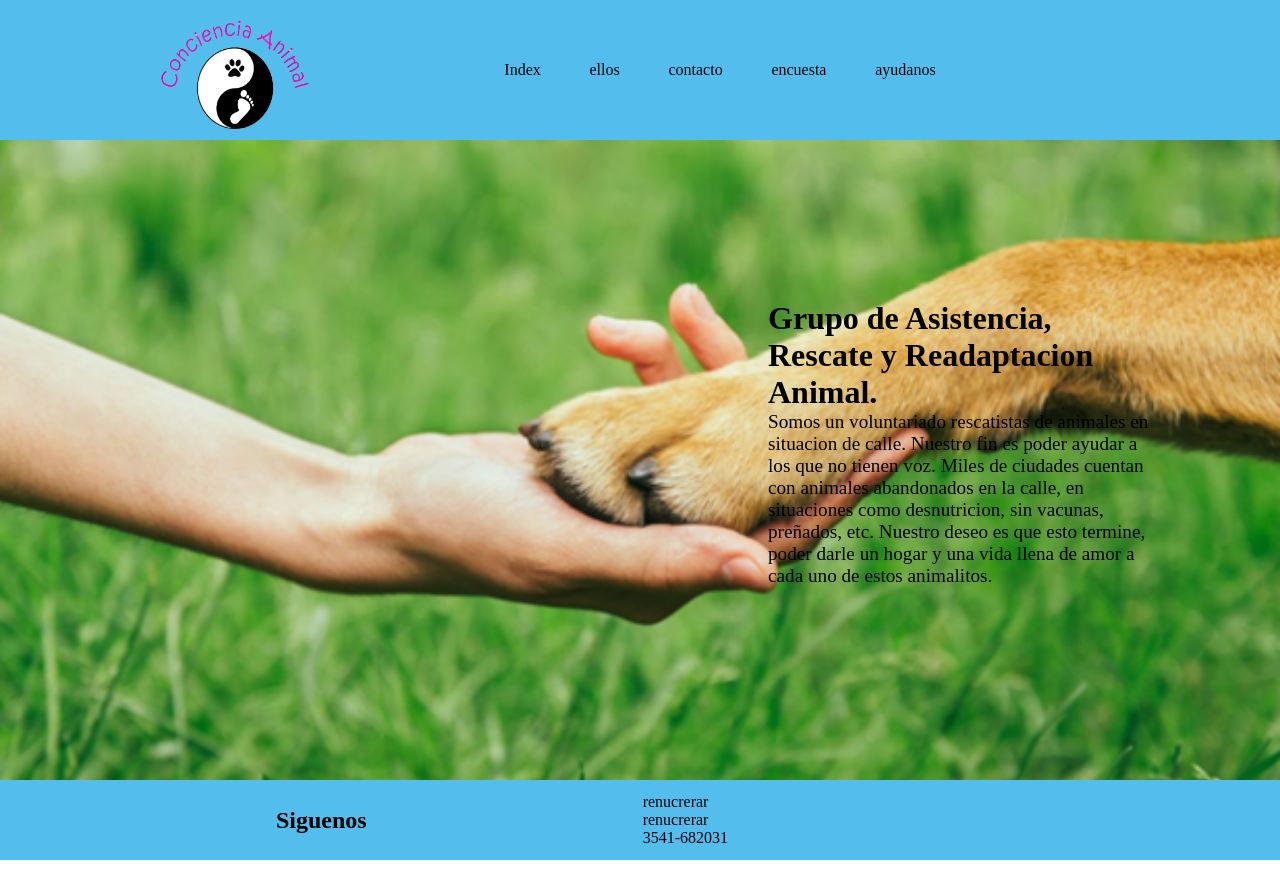
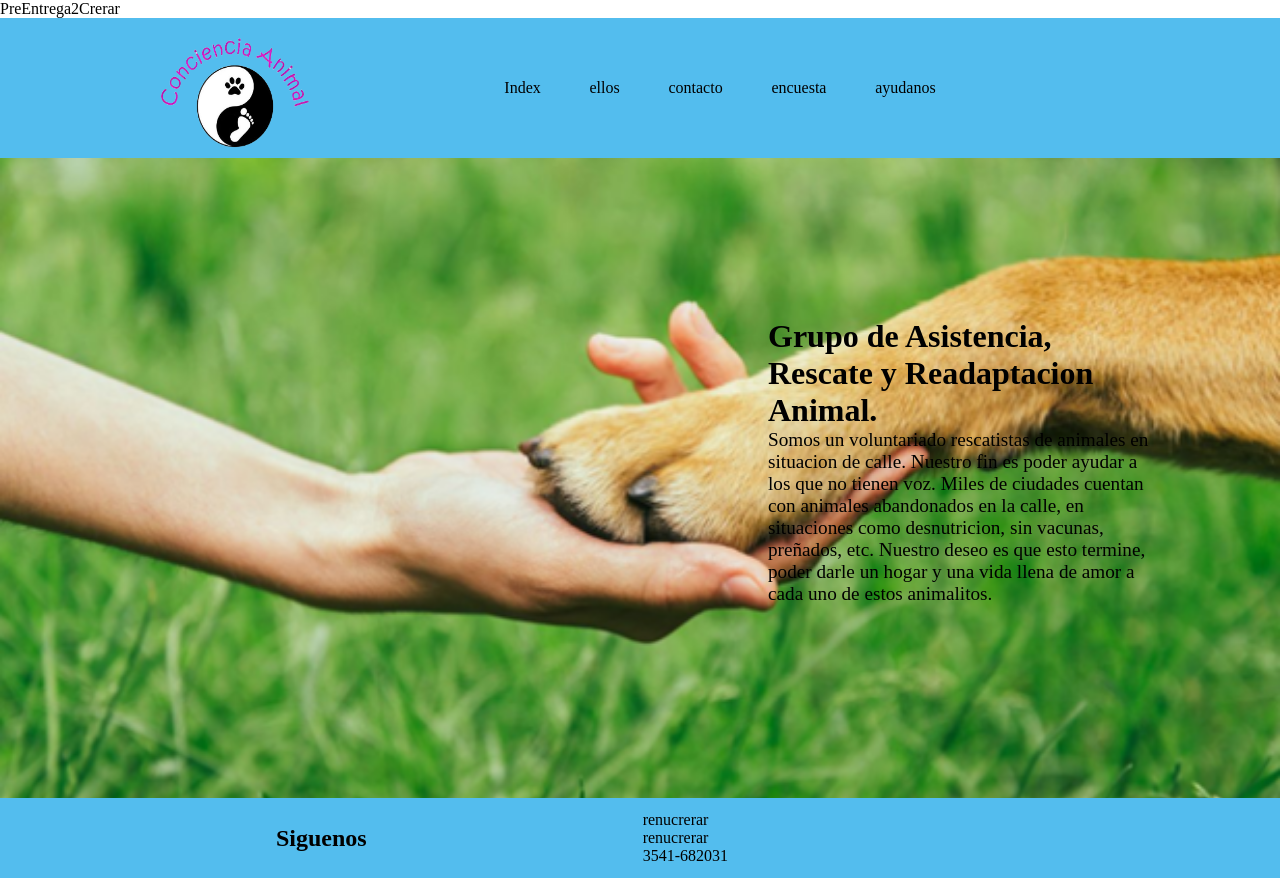
Before and after one commit to renucrerar/segundaPreEntrega, a plain HTML site: page index.html in a window 1280 px wide. Drawn offline with Linux system fonts and the light colour scheme.

Commit message:
agregue apellido a mi proyecto

```diff
--- a/index.html
+++ b/index.html
@@ -14,7 +14,7 @@
 
 
     <body>
-        <header>
+        <header> PreEntrega2Crerar
             <nav class="navbar">
 
                 <img class="logo" src="img/logo.png" alt="logo">
```
